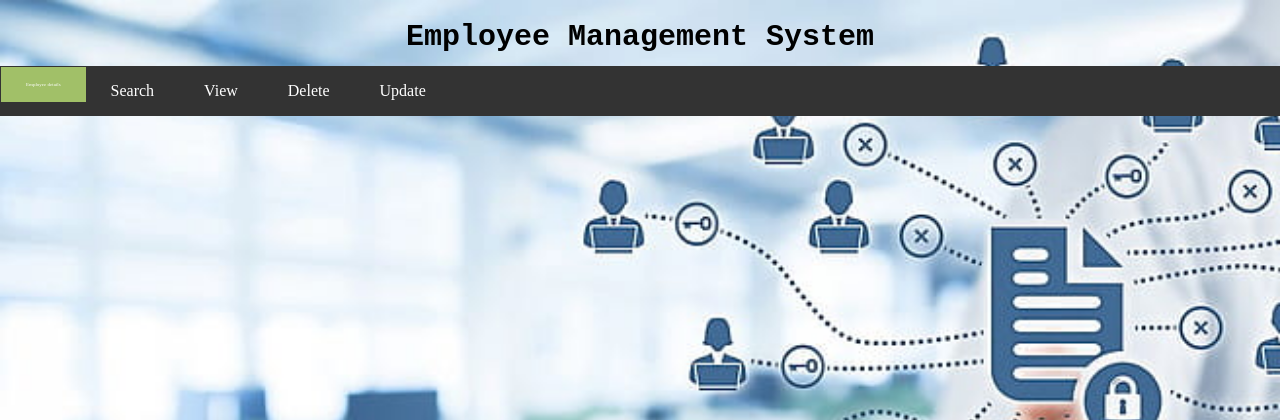
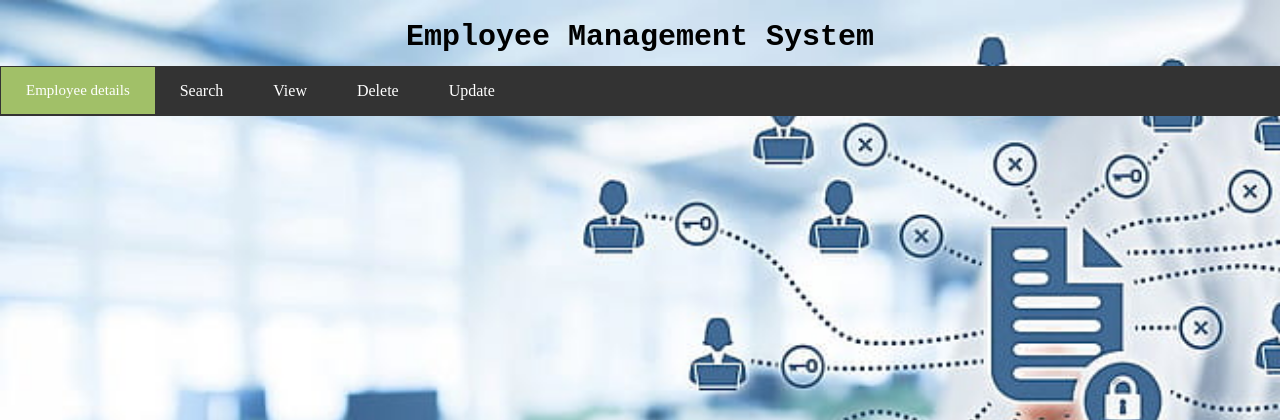
Before and after one commit to Jeevithalithik/employee-management, a Django app: page /home in a window 1280 px wide, with the pointer over the restyled element. Shown: the top 420 px of the page. Run offline with Django 5.2, Linux system fonts and the light colour scheme.

Commit message:
third commit

```diff
--- a/mainapp/static/home.css
+++ b/mainapp/static/home.css
@@ -18,7 +18,7 @@ ul{
     background-color: #333;
 }
 li{
-    float:left;
+    float: left;
 }
 li a{
     display: block;
@@ -30,5 +30,5 @@ li a{
 }
 li a:hover{
     background-color: #a1c068;
-    font-size:5px;
+    font-size:15px;
 }
--- a/mainapp/templates/home.html
+++ b/mainapp/templates/home.html
@@ -7,11 +7,9 @@
     <title>Document</title>
     <link rel="stylesheet" href={%static "home.css"%}>
 </head>
-
 <body>
     <h1>Employee Management System</h1>
     <ul>
-
     <li><a href="/edetails"> Employee details</a></li>
     <li><a href="/search"> Search</a></li>
     <li><a href="/all">View</a></li>
```
